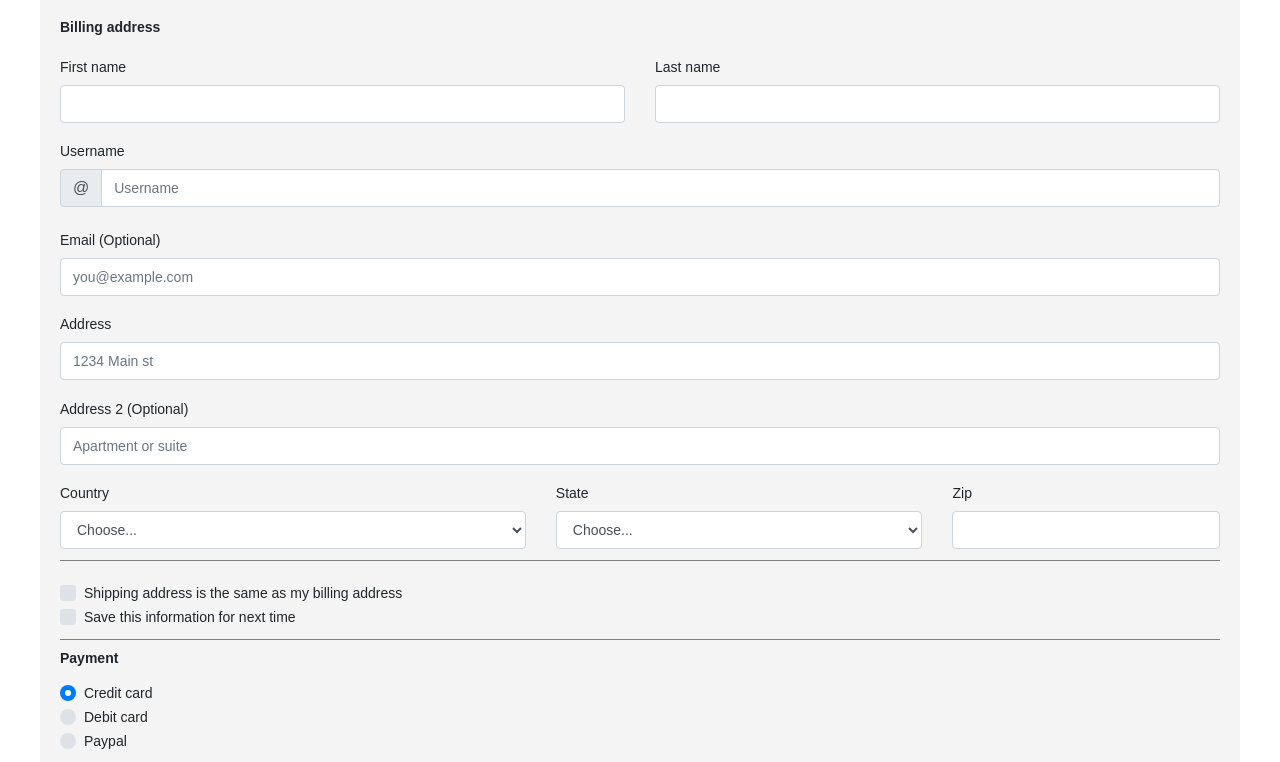
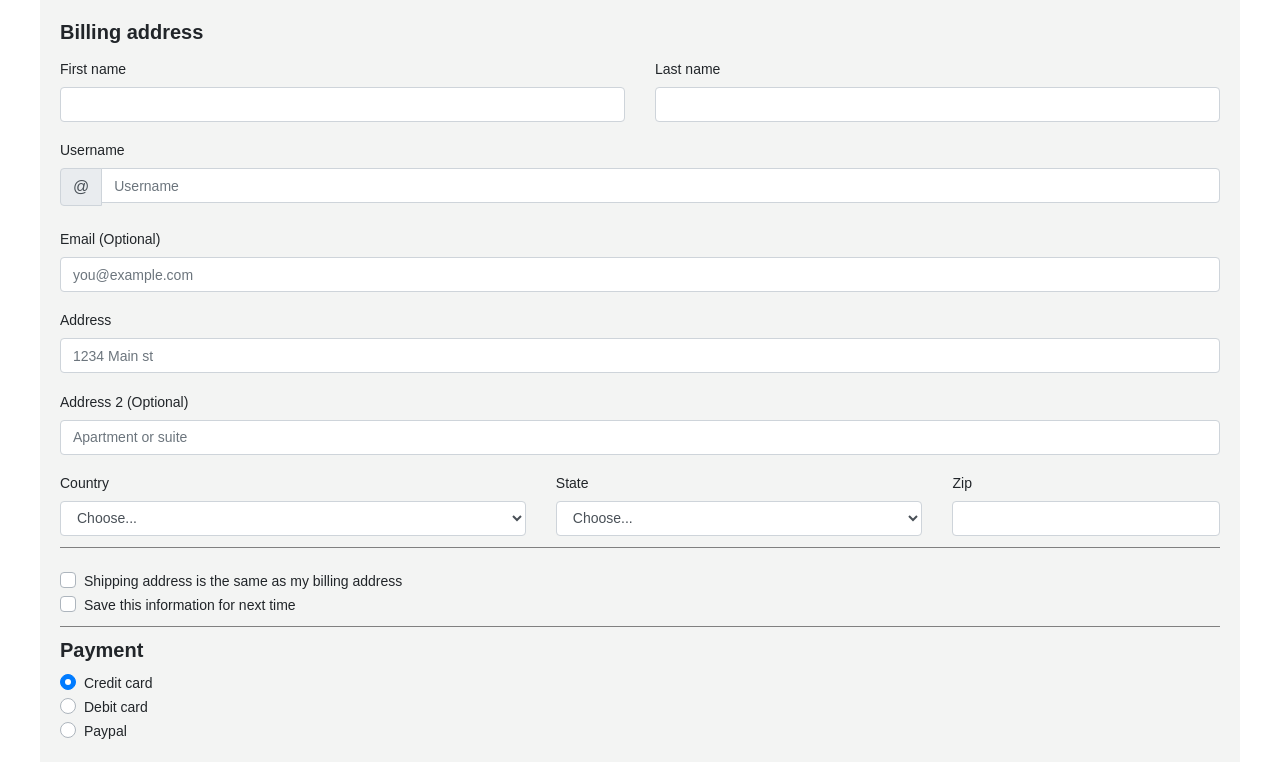
Before and after one commit to Irishka66/checkout, an Angular app: page / in a window 1280 px wide. Shown: the top 762 px of the page. Built offline with nearby package versions, Linux system fonts and the light colour scheme.

Commit message:
updated version of cli, added bootstrap styles by npm and than by import

```diff
--- a/package.json
+++ b/package.json
@@ -30,13 +30,14 @@
     "@angular/upgrade": "~5.0.0",
     "@ng-bootstrap/ng-bootstrap": "^1.0.0-beta.6",
     "angular-in-memory-web-api": "~0.5.0",
+    "bootstrap": "^4.1.1",
     "core-js": "^2.4.1",
     "rxjs": "^5.5.2",
     "web-animations-js": "^2.3.1",
     "zone.js": "^0.8.4"
   },
   "devDependencies": {
-    "@angular/cli": "^1.5.0",
+    "@angular/cli": "^1.6.5",
     "@types/jasmine": "~2.5.53",
     "@types/jasminewd2": "^2.0.3",
     "@types/node": "^6.0.45",
--- a/src/app/checkout_comp/checkout.component.css
+++ b/src/app/checkout_comp/checkout.component.css
@@ -6,13 +6,12 @@
   font-size: 14px;
 }
 
+h5 {
+  font-weight: bold;
+}
+
 select.form-control[_ngcontent-c1]:not([size]):not([multiple]) {
   height: calc(2.25rem);
-}
-
-h1 {
-  font-weight: bold;
-  margin-bottom: 1rem;
 }
 
 input.ng-dirty.ng-invalid {
@@ -38,5 +37,5 @@ select.ng-dirty.ng-valid {
 }
 
 .custom-control-label {
-  padding-top: 5px;
+  padding-top: 3px;
 }
--- a/src/app/checkout_comp/checkout.component.html
+++ b/src/app/checkout_comp/checkout.component.html
@@ -1,5 +1,5 @@
 <form #checkoutForm="ngForm" novalidate>
-  <h1>Billing address</h1>
+  <h5>Billing address</h5>
 
   <div class="form-group row">
     <div class="col-md-6 col-sm-12">
@@ -77,7 +77,7 @@
     </div>
   </div>
 
-  <h1>Payment</h1>
+  <h5>Payment</h5>
 
   <div class="form-group custom-controls-stacked">
     <div class="custom-control custom-radio">
--- a/src/app/result_comp/result.component.css
+++ b/src/app/result_comp/result.component.css
@@ -1,4 +0,0 @@
-h4 {
-  font-size: 2rem;
-  margin-bottom: 20px;
-}
--- a/src/index.html
+++ b/src/index.html
@@ -5,10 +5,6 @@
   <title>CheckoutApp</title>
   <base href="/">
   <meta name="viewport" content="width=device-width, initial-scale=1">
-  <link rel="stylesheet" href="https://stackpath.bootstrapcdn.com/bootstrap/4.1.1/css/bootstrap.min.css" integrity="sha384-WskhaSGFgHYWDcbwN70/dfYBj47jz9qbsMId/iRN3ewGhXQFZCSftd1LZCfmhktB" crossorigin="anonymous">
-  <script src="https://code.jquery.com/jquery-3.3.1.slim.min.js" integrity="sha384-q8i/X+965DzO0rT7abK41JStQIAqVgRVzpbzo5smXKp4YfRvH+8abtTE1Pi6jizo" crossorigin="anonymous"></script>
-  <script src="https://cdnjs.cloudflare.com/ajax/libs/popper.js/1.14.3/umd/popper.min.js" integrity="sha384-ZMP7rVo3mIykV+2+9J3UJ46jBk0WLaUAdn689aCwoqbBJiSnjAK/l8WvCWPIPm49" crossorigin="anonymous"></script>
-  <script src="https://stackpath.bootstrapcdn.com/bootstrap/4.1.1/js/bootstrap.min.js" integrity="sha384-smHYKdLADwkXOn1EmN1qk/HfnUcbVRZyYmZ4qpPea6sjB/pTJ0euyQp0Mk8ck+5T" crossorigin="anonymous"></script>
 </head>
 <body>
   <app-root></app-root>
--- a/src/styles.css
+++ b/src/styles.css
@@ -1,3 +1 @@
-/*body {*/
-  /*background-color: rgba(225,225,231,0.97);*/
-/*}*/
+@import "../node_modules/bootstrap/dist/css/bootstrap.css";
```
Also changed, not shown: .angular-cli.json, 1 other file (tests, documents, lock files or other folders).
